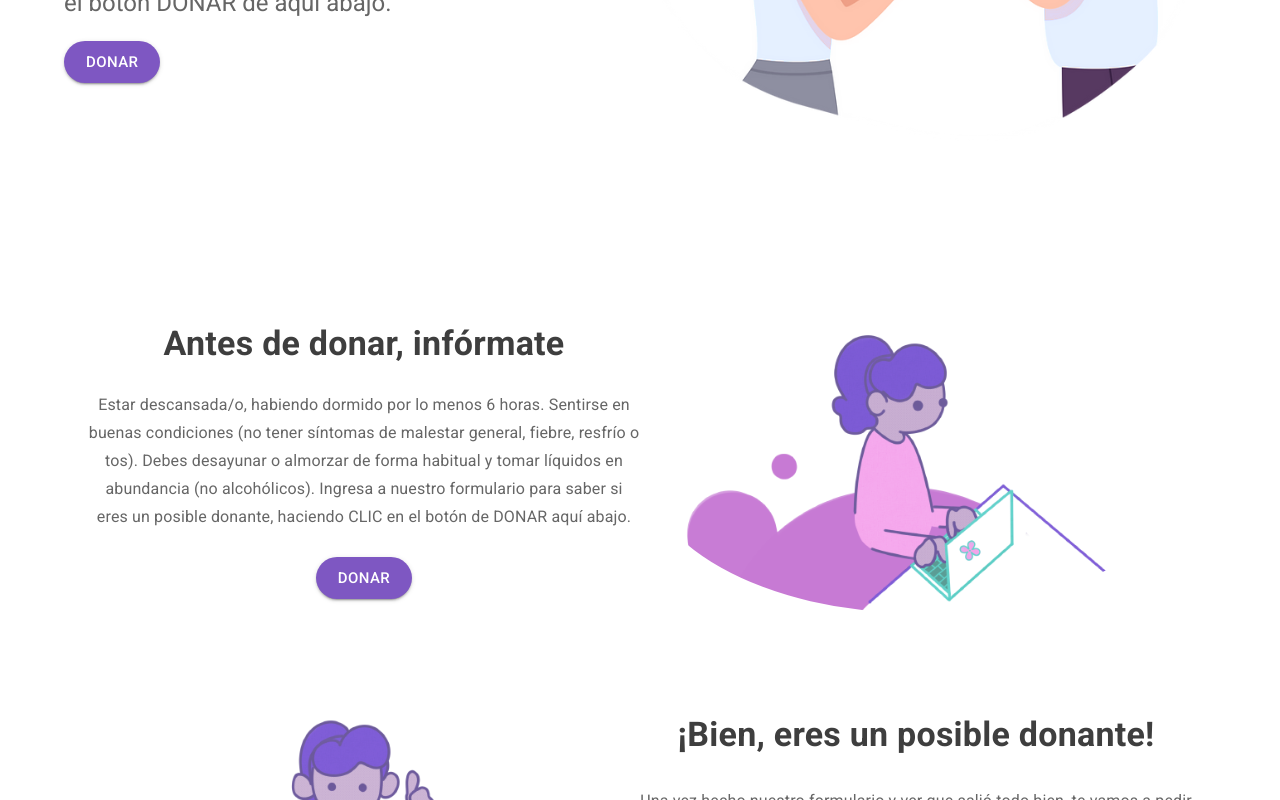
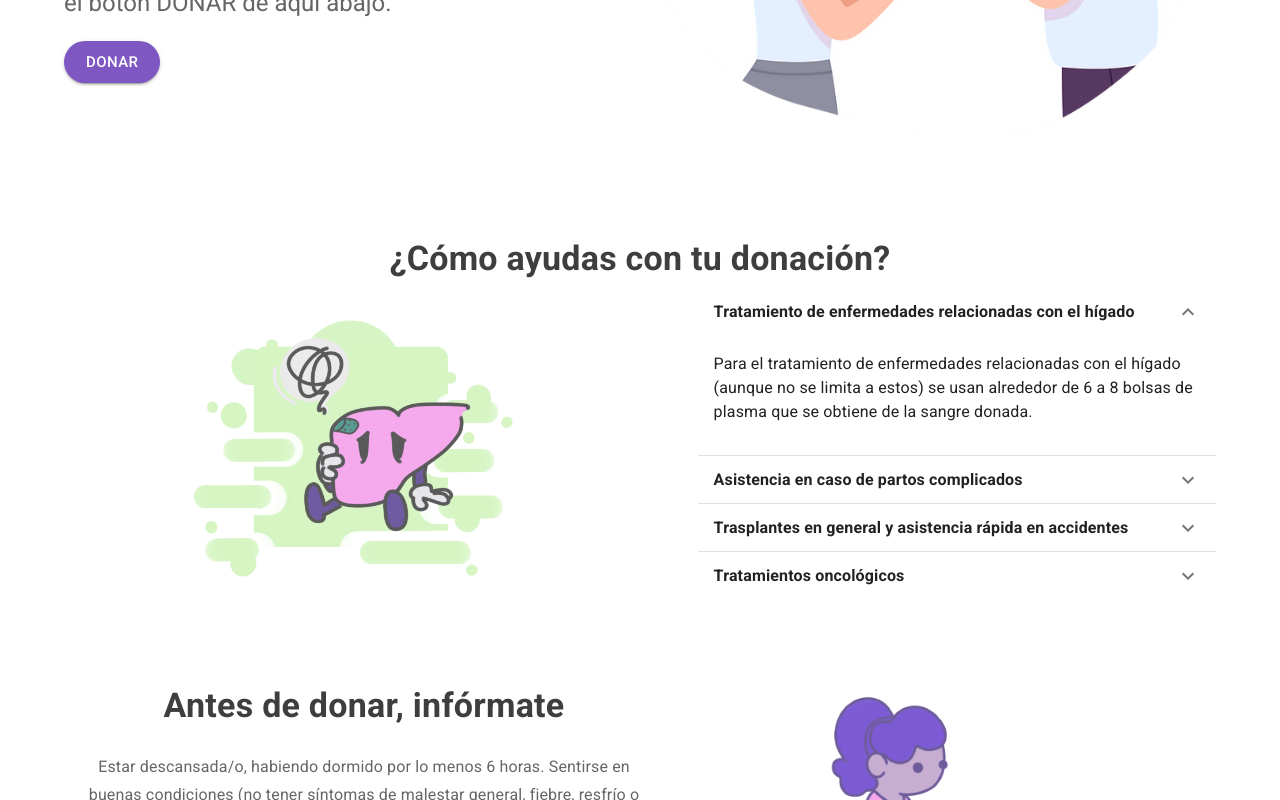
Before and after one commit to jblancoetec/front-clinicas-web, a Next.js app: page / in a window 1280 px wide. Shown: the part 562-1362 px from the top of the page. Built offline with nearby package versions, Linux system fonts and the light colour scheme.

Commit message:
Include accordion in home

```diff
--- a/src/home/Home.tsx
+++ b/src/home/Home.tsx
@@ -3,6 +3,7 @@ import { Container } from "@mui/material";
 import MainSection from "./MainSection";
 import HelpSection from "./HelpSection";
 import StepsSection from "./StepsSection";
+import HowToUseSection from "./HowToUseSection";
 
 const Home = () => {
   return (
@@ -14,6 +15,7 @@ const Home = () => {
         <HelpSection />
       </Container> */}
       <Container maxWidth={false} className="background-light">
+        <HowToUseSection />
         <StepsSection />
       </Container>
     </>
--- a/src/home/HowToUseSection.tsx
+++ b/src/home/HowToUseSection.tsx
@@ -4,6 +4,7 @@ import {
   AccordionSummary,
   Box,
   Container,
+  Fade,
   Stack,
   Typography,
 } from "@mui/material";
@@ -55,7 +56,15 @@ const infoToDeploy: {
 ];
 
 const ImageAccordion = ({ src }: { src: string }) => {
-  return <Image src={src} height="1080px" width="1920px" alt={src} />;
+  return (
+    <Image
+      src={src}
+      height="1080px"
+      width="1920px"
+      alt={src}
+      className="img-section-home"
+    />
+  );
 };
 
 const HowToUseSection = () => {
@@ -74,18 +83,41 @@ const HowToUseSection = () => {
       <Typography variant="h4" className="title" textAlign={"center"}>
         ¿Cómo ayudas con tu donación?
       </Typography>
-      <Stack>
-        <ImageAccordion src={infoToDeploy[idInfoToDeploy].uriImage} />
-        <Box>
+      <Stack
+        direction={{
+          xs: "column",
+          md: "row",
+        }}
+        justifyContent={"space-between"}
+      >
+        <Box
+          width={{
+            xs: "100%",
+            md: "48%",
+          }}
+          display="grid"
+          flexDirection={"column"}
+          justifyContent="center"
+          alignItems={"center"}
+        >
+          <ImageAccordion src={infoToDeploy[idInfoToDeploy].uriImage} />
+        </Box>
+        <Box
+          width={{
+            xs: "100%",
+            md: "45%",
+          }}
+        >
           {infoToDeploy.map((info) => {
             return (
               <Accordion
                 key={info.id}
                 expanded={idInfoToDeploy === info.id}
                 onChange={handleChange(info.id)}
+                elevation={0}
               >
                 <AccordionSummary expandIcon={<ExpandMore />}>
-                  <Typography variant="h5" fontWeight={"bold"}>
+                  <Typography variant="body1" fontWeight={"bold"}>
                     {info.title}
                   </Typography>
                 </AccordionSummary>
```
